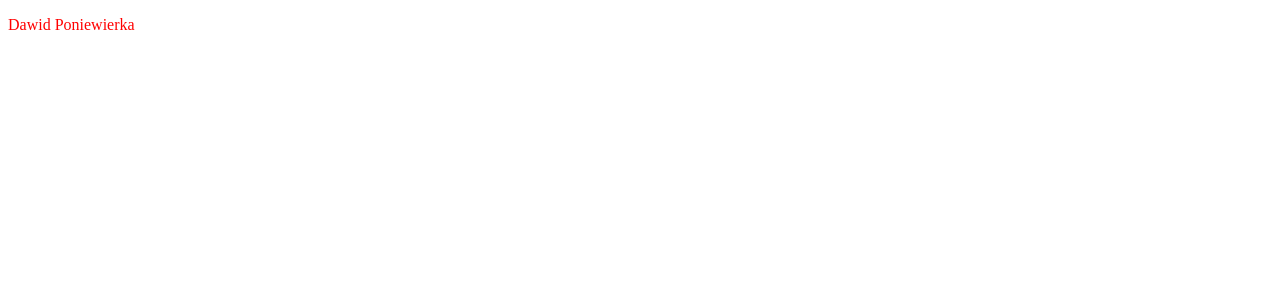
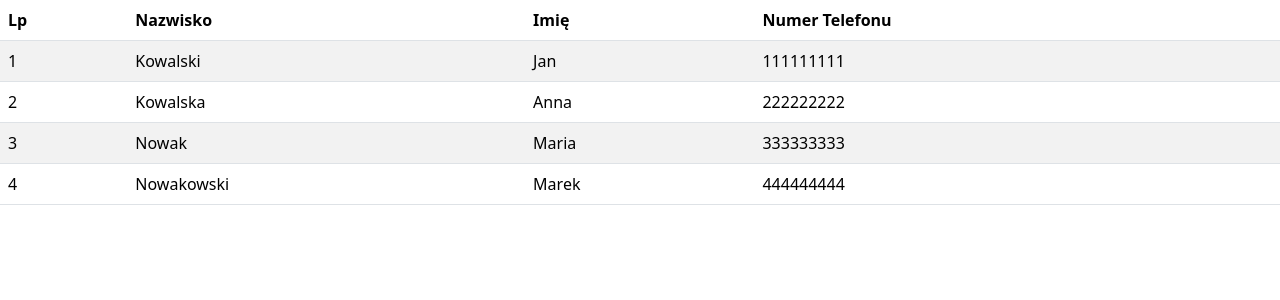
Before and after one commit to DawidPN/app-contacts, an Angular app: page / in a window 1280 px wide. Shown: the top 300 px of the page. Built offline with nearby package versions, Linux system fonts and the light colour scheme.

Commit message:
first commit

```diff
--- a/src/app/app.component.html
+++ b/src/app/app.component.html
@@ -1 +1 @@
-<p>Dawid Poniewierka</p>
+<app-contacts-list></app-contacts-list>
--- a/src/app/app.component.ts
+++ b/src/app/app.component.ts
@@ -6,4 +6,5 @@ import { Component } from '@angular/core';
   styleUrls: ['./app.component.scss']
 })
 export class AppComponent {
+
 }
--- a/src/app/app.module.ts
+++ b/src/app/app.module.ts
@@ -1,8 +1,8 @@
 import { NgModule } from '@angular/core';
 import { BrowserModule } from '@angular/platform-browser';
-
 import { AppRoutingModule } from './app-routing.module';
 import { AppComponent } from './app.component';
+import { ContactsModule } from './contacts/contacts.module';
 
 @NgModule({
   declarations: [
@@ -10,7 +10,8 @@ import { AppComponent } from './app.component';
   ],
   imports: [
     BrowserModule,
-    AppRoutingModule
+    AppRoutingModule,
+    ContactsModule
   ],
   providers: [],
   bootstrap: [AppComponent]
--- /dev/null
+++ b/src/app/contacts/contacts-list/contacts-list.component.html
@@ -0,0 +1,18 @@
+<table class="table table-striped">
+    <thead>
+        <tr>
+            <th>Lp</th>
+            <th>Nazwisko</th>
+            <th>Imię</th>
+            <th>Numer Telefonu</th>
+        </tr>
+    </thead>
+    <tbody>
+        <tr *ngFor="let contact of contacts; let i = index">
+            <td>{{ i+1 }}</td>
+            <td>{{ contact.surname }}</td>
+            <td>{{ contact.firstName}}</td>
+            <td>{{ contact.phoneNumber}}</td>
+        </tr>
+    </tbody>
+</table>
--- /dev/null
+++ b/src/app/contacts/contacts-list/contacts-list.component.ts
@@ -0,0 +1,16 @@
+import { Component, OnInit } from '@angular/core';
+import { CONTACTS } from 'src/app/data/contacts-data';
+import { ContactModel } from 'src/app/models/ContactModel';
+
+@Component({
+  selector: 'app-contacts-list',
+  templateUrl: './contacts-list.component.html',
+  styleUrls: ['./contacts-list.component.scss']
+})
+export class ContactsListComponent implements OnInit {
+  contacts: ContactModel[] = CONTACTS;
+  constructor() { }
+  ngOnInit(): void {
+    console.log(this.contacts);
+  }
+}
--- /dev/null
+++ b/src/app/data/contacts-data.ts
@@ -0,0 +1,6 @@
+export const CONTACTS = [
+    {id: 1, surname: 'Kowalski', firstName: 'Jan', phoneNumber: '111111111'},
+    {id: 2, surname: 'Kowalska', firstName: 'Anna', phoneNumber: '222222222'},
+    {id: 3, surname: 'Nowak', firstName: 'Maria', phoneNumber: '333333333'},
+    {id: 4, surname: 'Nowakowski', firstName: 'Marek', phoneNumber: '444444444'}
+];
--- /dev/null
+++ b/src/app/models/ContactModel.ts
@@ -0,0 +1,6 @@
+export interface ContactModel {
+    id: number;
+    surname: string;
+    firstName: string;
+    phoneNumber: string;
+}
--- a/src/index.html
+++ b/src/index.html
@@ -6,6 +6,7 @@
   <base href="/">
   <meta name="viewport" content="width=device-width, initial-scale=1">
   <link rel="icon" type="image/x-icon" href="favicon.ico">
+  <link href="https://cdn.jsdelivr.net/npm/bootstrap@5.3.0-alpha1/dist/css/bootstrap.min.css" rel="stylesheet" integrity="sha384-GLhlTQ8iRABdZLl6O3oVMWSktQOp6b7In1Zl3/Jr59b6EGGoI1aFkw7cmDA6j6gD" crossorigin="anonymous">
 </head>
 <body>
   <app-root></app-root>
```
Also changed, not shown: src/app/contacts/contacts.module.ts (added, +18 -0 lines), src/app/contacts/contacts-list/contacts-list.component.scss (added), src/styles.scss (line endings or trailing spaces), 1 other file (tests, documents, lock files or other folders).
